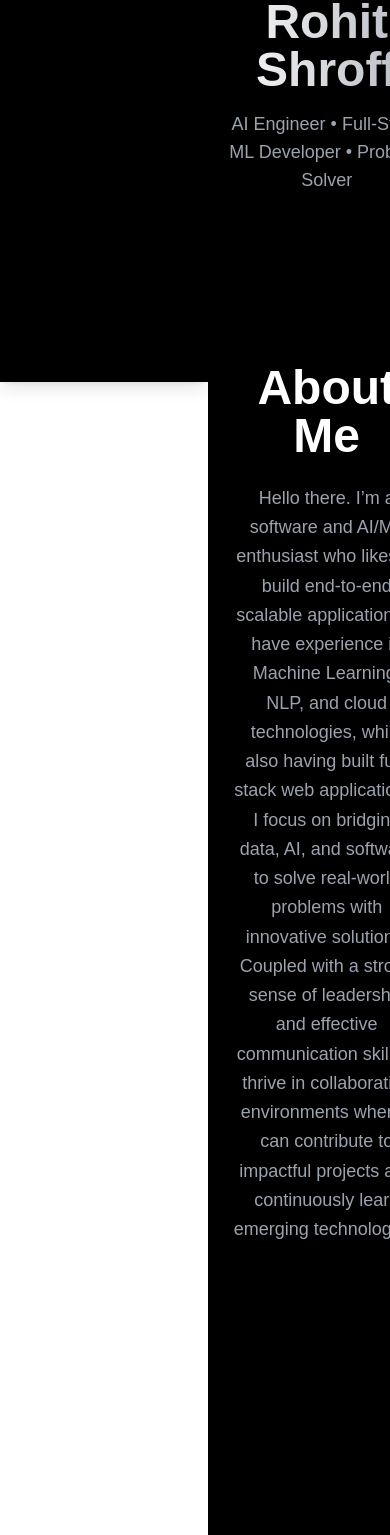
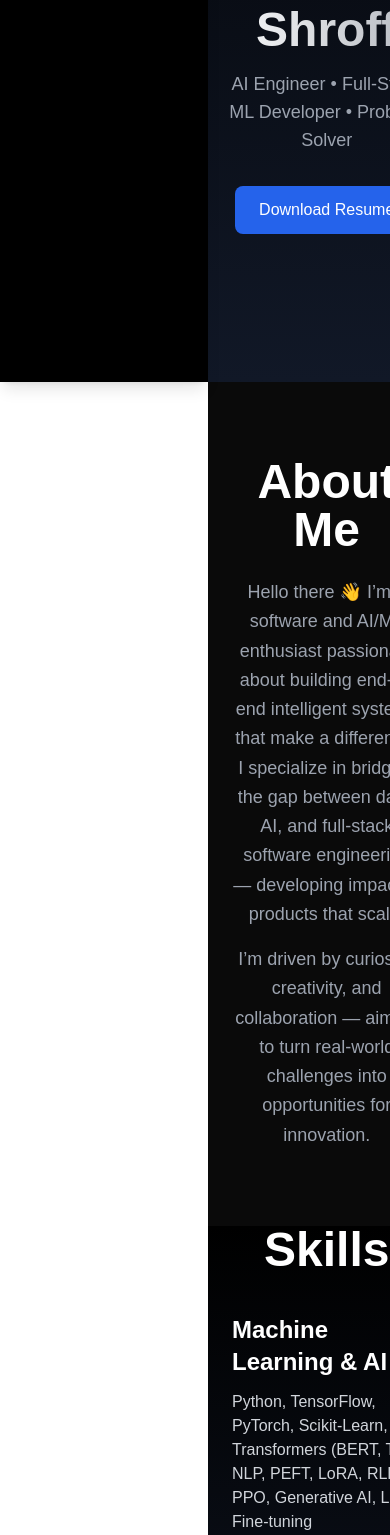
Before and after one commit to RohitCds/Portfolio, a Next.js app: page / in a window 390 px wide. Shown: the part 462-1997 px from the top of the page. Built offline with nearby package versions, Linux system fonts and the light colour scheme.

Commit message:
added a lot of front end functionality and nearly finalised home page

```diff
--- a/src/app/page.tsx
+++ b/src/app/page.tsx
@@ -46,11 +46,14 @@ export default function HomePage() {
           collapsed ? "ml-20" : "ml-52"
         }`}
       >
-        {/* Home Section */}
-        <section className="h-screen bg-black text-white flex flex-col items-center justify-center px-4" id="home">
+        {/* 🏠 Home Section */}
+        <section
+          id="home"
+          className="h-screen bg-gradient-to-b from-black to-gray-900 text-white flex flex-col items-center justify-center px-4"
+        >
           <div className="w-48 h-48 rounded-full overflow-hidden border-4 border-gray-700 shadow-lg mb-8">
             <Image
-              src="/Portfolio Pic.jpg"
+              src="/Portfolio.jpg"
               alt="Rohit Shroff"
               width={192}
               height={192}
@@ -63,34 +66,157 @@ export default function HomePage() {
           <p className="mt-4 text-lg text-gray-400 text-center max-w-3xl">
             AI Engineer • Full-Stack ML Developer • Problem Solver
           </p>
+          <button className="mt-8 px-6 py-3 bg-blue-600 rounded-lg hover:bg-blue-700 transition">
+            <a
+              href="/Rohit Shroff Resume.pdf"
+              download="Rohit Shroff Resume.pdf"
+            >
+              Download Resume
+            </a>
+          </button>
         </section>
 
-        {/* About Section */}
-        <section className="h-screen bg-black text-white flex flex-col items-center justify-center px-6" id="about">
+        {/* 👤 About Section */}
+        <section
+          id="about"
+          className="h-screen bg-[#0a0a0a] text-white flex flex-col items-center justify-center px-6"
+        >
           <h2 className="text-5xl font-extrabold mb-6 text-center">
             About Me
           </h2>
-          <p className="max-w-3xl text-center text-gray-400 text-lg leading-relaxed">
-            Hello there. I’m a software and AI/ML enthusiast who likes to build end-to-end scalable applications. I have experience in Machine Learning, NLP, and cloud technologies, while also having built full-stack web applications. I focus on bridging data, AI, and software to solve real-world problems with innovative solutions. Coupled with a strong sense of leadership and effective communication skills, I thrive in collaborative environments where I can contribute to impactful projects and continuously learn emerging technologies.
-          </p>
+          <div className="max-w-4xl text-center text-gray-400 text-lg leading-relaxed">
+            <p>
+              Hello there 👋 I’m a software and AI/ML enthusiast passionate about
+              building end-to-end intelligent systems that make a difference.
+              I specialize in bridging the gap between data, AI, and full-stack
+              software engineering — developing impactful products that scale.
+            </p>
+            <p className="mt-4">
+              I’m driven by curiosity, creativity, and collaboration — aiming to
+              turn real-world challenges into opportunities for innovation.
+            </p>
+          </div>
         </section>
 
         {/* Skills Section */}
-        <section className="h-screen bg-black text-white flex flex-col items-center justify-center px-6" id="skills">
-          <h2 className="text-5xl font-extrabold mb-6 text-center">Skills</h2>
-          {/* You can add skill bars or cards here */}
+        <section className="min-h-screen bg-gradient-to-b from-black via-gray-900 to-black text-white flex flex-col items-center justify-center px-6" id="skills">
+          <h2 className="text-5xl font-extrabold mb-10 text-center">Skills</h2>
+          <div className="grid grid-cols-1 md:grid-cols-2 lg:grid-cols-3 gap-8 max-w-6xl text-gray-300">
+
+            <div>
+              <h3 className="text-2xl font-semibold mb-3 text-white">Machine Learning & AI</h3>
+              <p>Python, TensorFlow, PyTorch, Scikit-Learn, Transformers (BERT, T5), NLP, PEFT, LoRA, RLHF, PPO, Generative AI, LLM Fine-tuning</p>
+            </div>
+
+            <div>
+              <h3 className="text-2xl font-semibold mb-3 text-white">Big Data & Cloud</h3>
+              <p>Apache Kafka, PySpark, Airflow, Cassandra, Docker, Oracle Cloud Infrastructure (OCI), Azure, Cloud Deployment</p>
+            </div>
+
+            <div>
+              <h3 className="text-2xl font-semibold mb-3 text-white">Data Analytics</h3>
+              <p>Oracle Analytics Cloud (OAC), Tableau, Power BI, Data Visualization, Dashboard Development, SQL, Pandas, Seaborn, Matplotlib, Plotly</p>
+            </div>
+
+            <div>
+              <h3 className="text-2xl font-semibold mb-3 text-white">Full-Stack Development</h3>
+              <p>React.js, Node.js, Express.js, REST APIs, JavaScript, TypeScript, HTML, CSS, Bootstrap, Passport.js, OAuth 2.0</p>
+            </div>
+
+            <div>
+              <h3 className="text-2xl font-semibold mb-3 text-white">Databases</h3>
+              <p>SQL, MongoDB (Mongoose), ChromaDB, Cassandra, Data Modeling</p>
+            </div>
+
+            <div>
+              <h3 className="text-2xl font-semibold mb-3 text-white">Other Tools</h3>
+              <p>Git, GitHub, Streamlit, FastAPI, Jupyter, VS Code, Postman</p>
+            </div>
+
+          </div>
         </section>
 
-        {/* Projects Section */}
-        <section className="h-screen bg-black text-white flex flex-col items-center justify-center px-6" id="projects">
-          <h2 className="text-5xl font-extrabold mb-6 text-center">Projects</h2>
-          {/* Add project cards/components here */}
+        {/* 💡 Projects Section */}
+        <section
+          id="projects"
+          className="h-screen bg-[#111111] text-white flex flex-col items-center justify-center px-6"
+        >
+          <h2 className="text-5xl font-extrabold mb-10 text-center">
+            Projects
+          </h2>
+          <div className="grid grid-cols-1 md:grid-cols-2 lg:grid-cols-3 gap-8 w-4/5">
+            <div className="bg-gray-800 rounded-xl p-6 hover:scale-105 transition shadow-lg">
+              <h3 className="text-2xl font-bold mb-2">
+                Real-Time Disaster Response AI
+              </h3>
+              <p className="text-gray-400 mb-4">
+                A multimodal AI system combining vision and language models for
+                emergency response analysis.
+              </p>
+              <a
+                href="https://github.com/yourrepo"
+                target="_blank"
+                rel="noopener noreferrer"
+                className="text-blue-500 hover:underline"
+              >
+                View on GitHub →
+              </a>
+            </div>
+
+            <div className="bg-gray-800 rounded-xl p-6 hover:scale-105 transition shadow-lg">
+              <h3 className="text-2xl font-bold mb-2">
+                QueryGPT – Natural Language to SQL
+              </h3>
+              <p className="text-gray-400 mb-4">
+                A text-to-SQL interface that interprets natural language queries
+                into structured SQL commands.
+              </p>
+              <a
+                href="https://github.com/yourrepo"
+                target="_blank"
+                rel="noopener noreferrer"
+                className="text-blue-500 hover:underline"
+              >
+                View on GitHub →
+              </a>
+            </div>
+
+            <div className="bg-gray-800 rounded-xl p-6 hover:scale-105 transition shadow-lg">
+              <h3 className="text-2xl font-bold mb-2">
+                Football Analytics Dashboard
+              </h3>
+              <p className="text-gray-400 mb-4">
+                Built using Python, React, and APIs from top European leagues to
+                analyze player and team performance.
+              </p>
+              <a
+                href="https://github.com/yourrepo"
+                target="_blank"
+                rel="noopener noreferrer"
+                className="text-blue-500 hover:underline"
+              >
+                View on GitHub →
+              </a>
+            </div>
+          </div>
         </section>
 
-        {/* Contact Section */}
-        <section className="h-screen bg-black text-white flex flex-col items-center justify-center px-6" id="contact">
-          <h2 className="text-5xl font-extrabold mb-6 text-center">Contact</h2>
-          {/* Add contact form or info here */}
+        {/* 📩 Contact Section */}
+        <section
+          id="contact"
+          className="h-screen bg-gradient-to-b from-black to-gray-900 text-white flex flex-col items-center justify-center px-6"
+        >
+          <h2 className="text-5xl font-extrabold mb-8 text-center">Contact</h2>
+          <p className="text-gray-400 mb-6 text-center text-lg max-w-xl">
+            Let’s collaborate or just have a chat about AI, tech, or your next
+            project idea.
+          </p>
+          <a
+            href="mailto:your.email@example.com"
+            className="bg-blue-600 px-8 py-3 rounded-lg hover:bg-blue-700 transition text-white"
+          >
+            Get in Touch
+          </a>
         </section>
       </main>
     </div>
```
Also changed, not shown: public/Portfolio.jpg (added), 1 other file (tests, documents, lock files or other folders).
